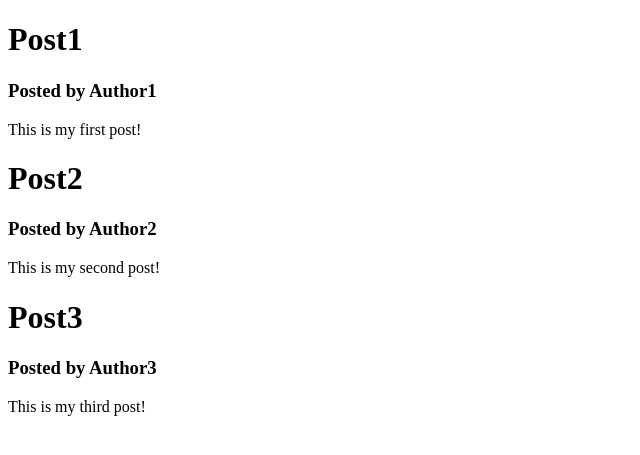
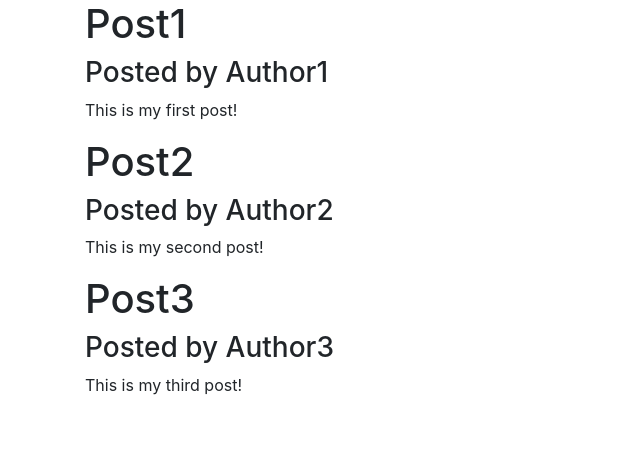
Before and after one commit to Vinay2208/Social-media-app, a Django app: page / in a window 1280 px wide. Shown: the top 455 px of the page, without its empty margins (0-640 px from the left). Run offline with Django 4.2, Linux system fonts and the light colour scheme.

Commit message:
added bootsrap to the template

```diff
--- a/api/templates/api/template.html
+++ b/api/templates/api/template.html
@@ -1,16 +1,30 @@
 <!DOCTYPE html>
 <html lang="en">
 <head>
-    <meta charset="UTF-8">
-    <meta name="viewport" content="width=device-width, initial-scale=1.0">
     {% if title %}
         <title>Blogs - {{title}}</title>
     {% else %}
         <title>Blogs</title>
     {% endif %}
 
+    <!--meta info-->
+    <meta charset="UTF-8">
+    <meta name="viewport" content="width=device-width, initial-scale=1.0, shrink-to-fit=no">
+
+    <!-- Bootstrap CSS -->
+    <link rel="stylesheet" href="https://cdn.jsdelivr.net/npm/bootstrap@4.4.1/dist/css/bootstrap.min.css" integrity="sha384-Vkoo8x4CGsO3+Hhxv8T/Q5PaXtkKtu6ug5TOeNV6gBiFeWPGFN9MuhOf23Q9Ifjh" crossorigin="anonymous">
+
+
 </head>
 <body>
-    {% block content %}{% endblock content %}
+    <div class="container">
+        {% block content %}{% endblock content %}
+    </div>
+
+    <!-- Optional JavaScript -->
+    <!-- jQuery first, then Popper.js, then Bootstrap JS -->
+    <script src="https://code.jquery.com/jquery-3.4.1.slim.min.js" integrity="sha384-J6qa4849blE2+poT4WnyKhv5vZF5SrPo0iEjwBvKU7imGFAV0wwj1yYfoRSJoZ+n" crossorigin="anonymous"></script>
+    <script src="https://cdn.jsdelivr.net/npm/popper.js@1.16.0/dist/umd/popper.min.js" integrity="sha384-Q6E9RHvbIyZFJoft+2mJbHaEWldlvI9IOYy5n3zV9zzTtmI3UksdQRVvoxMfooAo" crossorigin="anonymous"></script>
+    <script src="https://cdn.jsdelivr.net/npm/bootstrap@4.4.1/dist/js/bootstrap.min.js" integrity="sha384-wfSDF2E50Y2D1uUdj0O3uMBJnjuUD4Ih7YwaYd1iqfktj0Uod8GCExl3Og8ifwB6" crossorigin="anonymous"></script>
 </body>
 </html>
```
